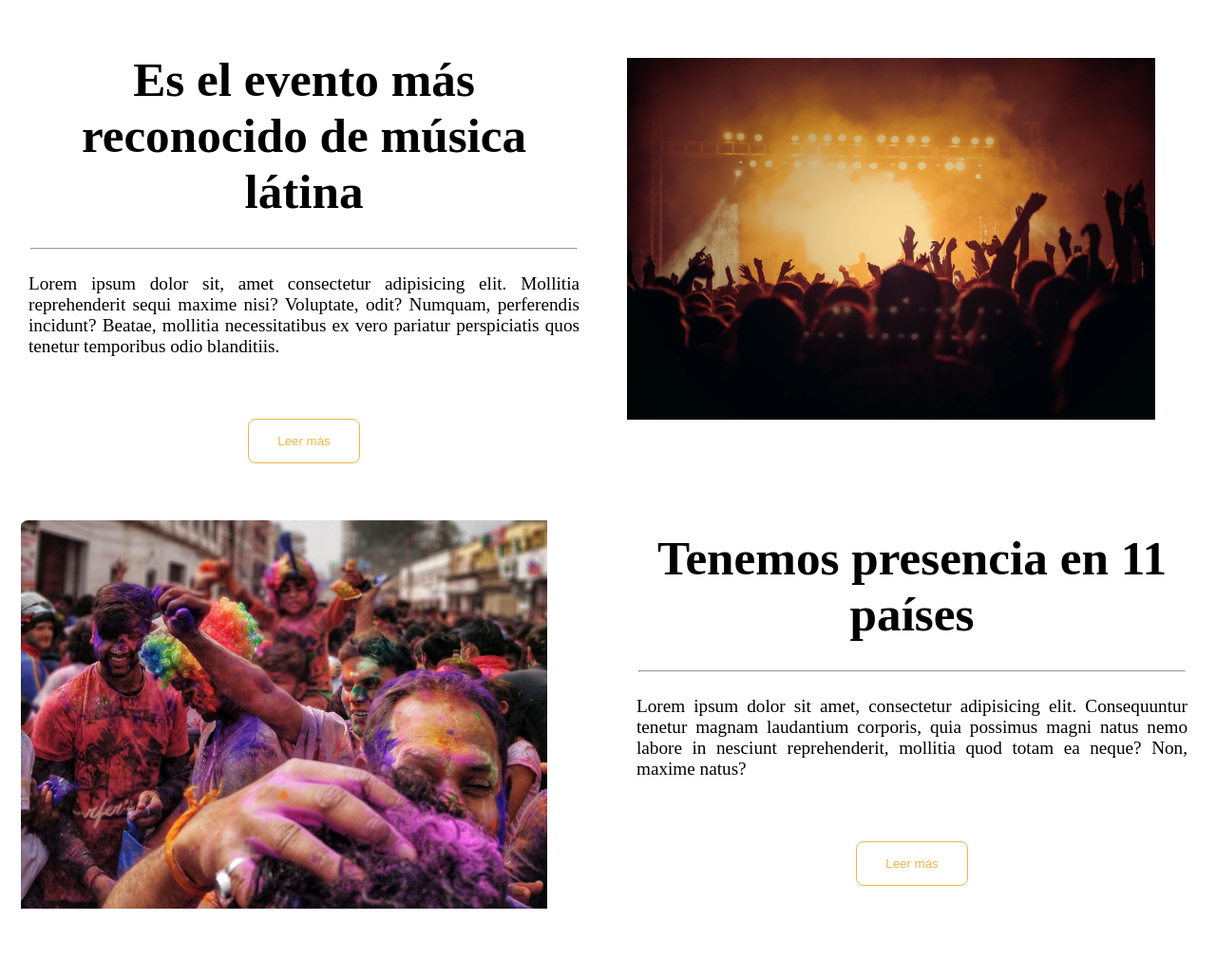
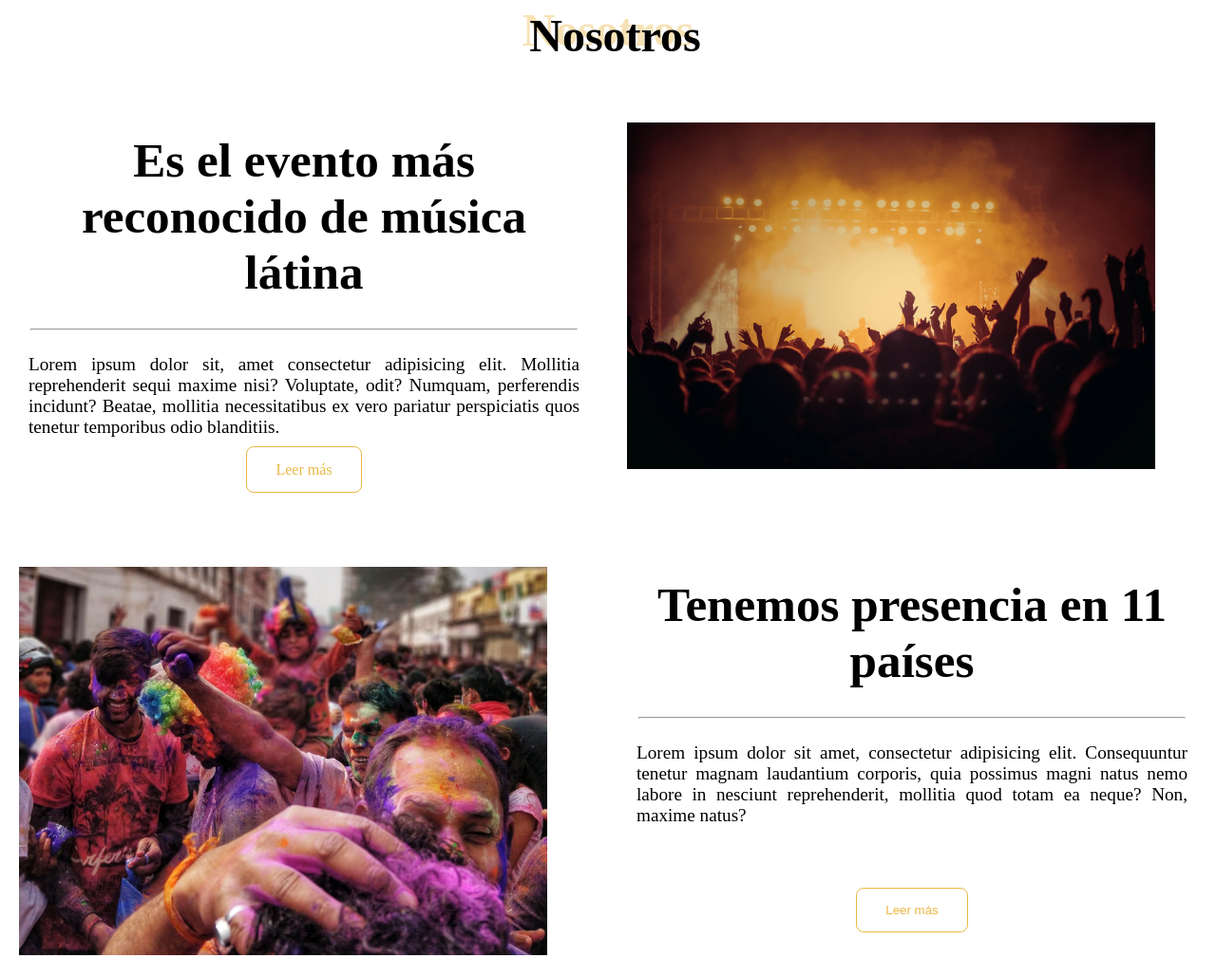
Before and after one commit to anlopezd/latinfestival.github.io, a plain HTML site: page index.html in a window 1280 px wide. Shown: the part 976-2005 px from the top of the page at 95% size. Drawn offline with Linux system fonts and the light colour scheme.

Commit message:
Add files via upload

```diff
--- a/index.html
+++ b/index.html
@@ -40,9 +40,6 @@
     <main id="hero">
         <div class="promo">
             <h1>Bienvenido al mejor festival de música latina </h1>
-            <!--
-            <p>Alojamiento, vuelo, equipaje incluidos en el precio</p>
-            -->
         </div>
         <img id="fondo" src="./fondo.jpeg" alt="fondo">
 
@@ -72,13 +69,18 @@
     </section>
 
     <!-- about -->
+
+    <div id="nosotros">
+        <h2 class="h-fondo">Nosotros</h2>
+        <h2 class="fondo-dos">Nosotros</h2>
+    </div>
     <section id="about">
        <div class="about-container">
            <div class="left">
                <h2>Es el evento más reconocido de música látina</h2>
                <hr>
                <p>Lorem ipsum dolor sit, amet consectetur adipisicing elit. Mollitia reprehenderit sequi maxime nisi? Voluptate, odit? Numquam, perferendis incidunt? Beatae, mollitia necessitatibus ex vero pariatur perspiciatis quos tenetur temporibus odio blanditiis.</p>
-                <button class="btn">Leer más</button>
+                <a href="./evento.html" class="btn">Leer más</a>
             </div>
 
            <div class="right">
--- a/index.js
+++ b/index.js
@@ -25,5 +25,6 @@ window.addEventListener("scroll", function() {
 
 window.addEventListener("scroll", function() {
     let menu = document.getElementById("menu-container");
-    menu.classList.toggle("fondoblanco", window.scrollY >= 4037)
+    menu.classList.toggle("fondoblanco", window.scrollY >= 4919
+    )
 })
--- a/style.css
+++ b/style.css
@@ -287,14 +287,13 @@ color: rgba(233, 176, 53, 0.918);
 }
 
 .img-container img {
-    border-radius: 10px;
     height: 100%;
     width: 100%;
     object-fit: cover;
 }
 
 .right img {
-    object-fit: contain;
+    object-fit: cover;
     margin: 20px 20px;
 }
 
@@ -303,7 +302,7 @@ color: rgba(233, 176, 53, 0.918);
 }
 
 .second-left img {
-    object-fit: contain;
+    object-fit: cover;
     margin: 20px 20px;
 
 }
@@ -320,7 +319,7 @@ color: rgba(233, 176, 53, 0.918);
 }
 
 img {
-    object-fit: contain;
+    object-fit: cover;
     width: 100%;
 
 }
@@ -475,7 +474,6 @@ margin: 0 15px;
 
     .img-container img {
         object-fit: cover;
-        border-radius: none;
         width: 100%;
     }
 
```
